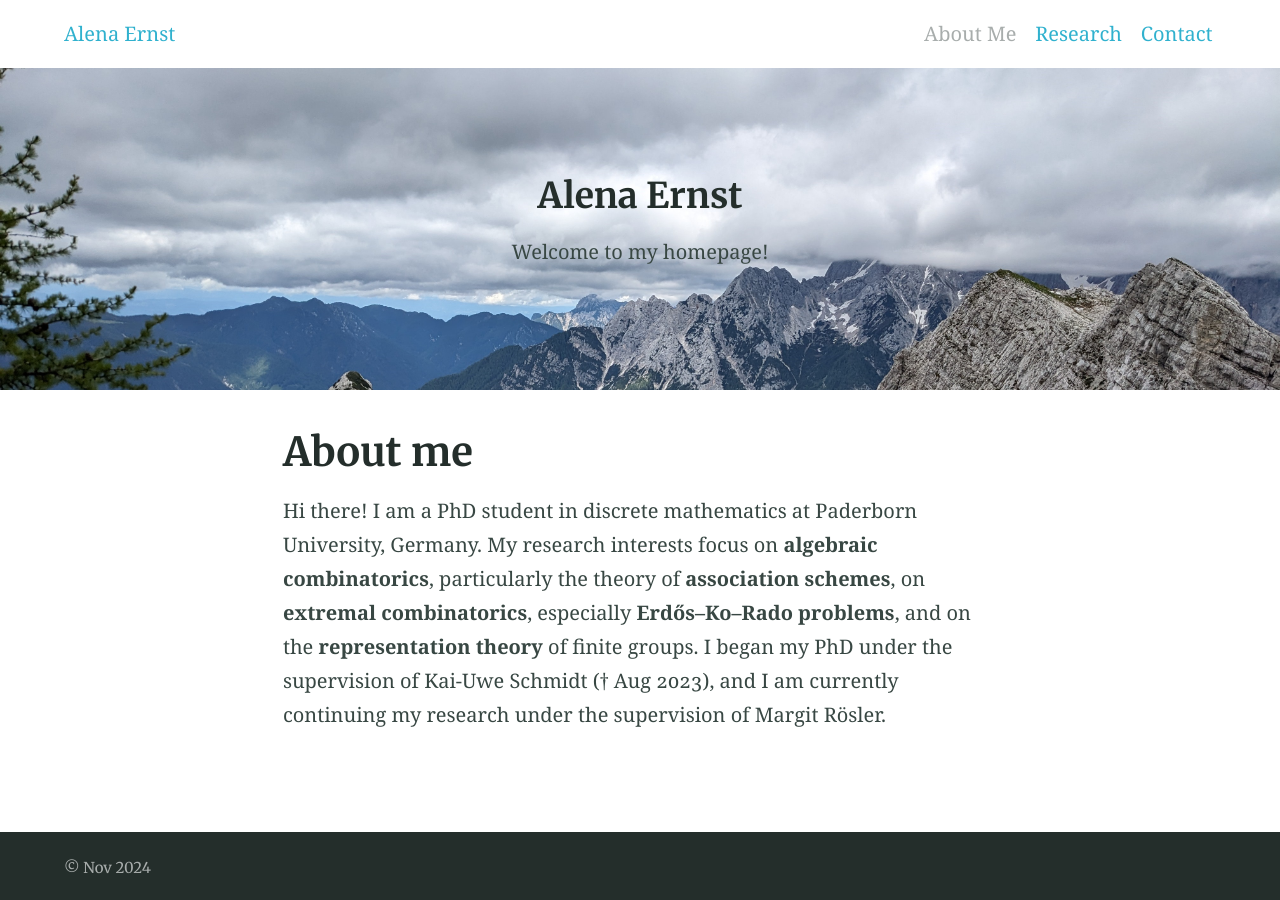
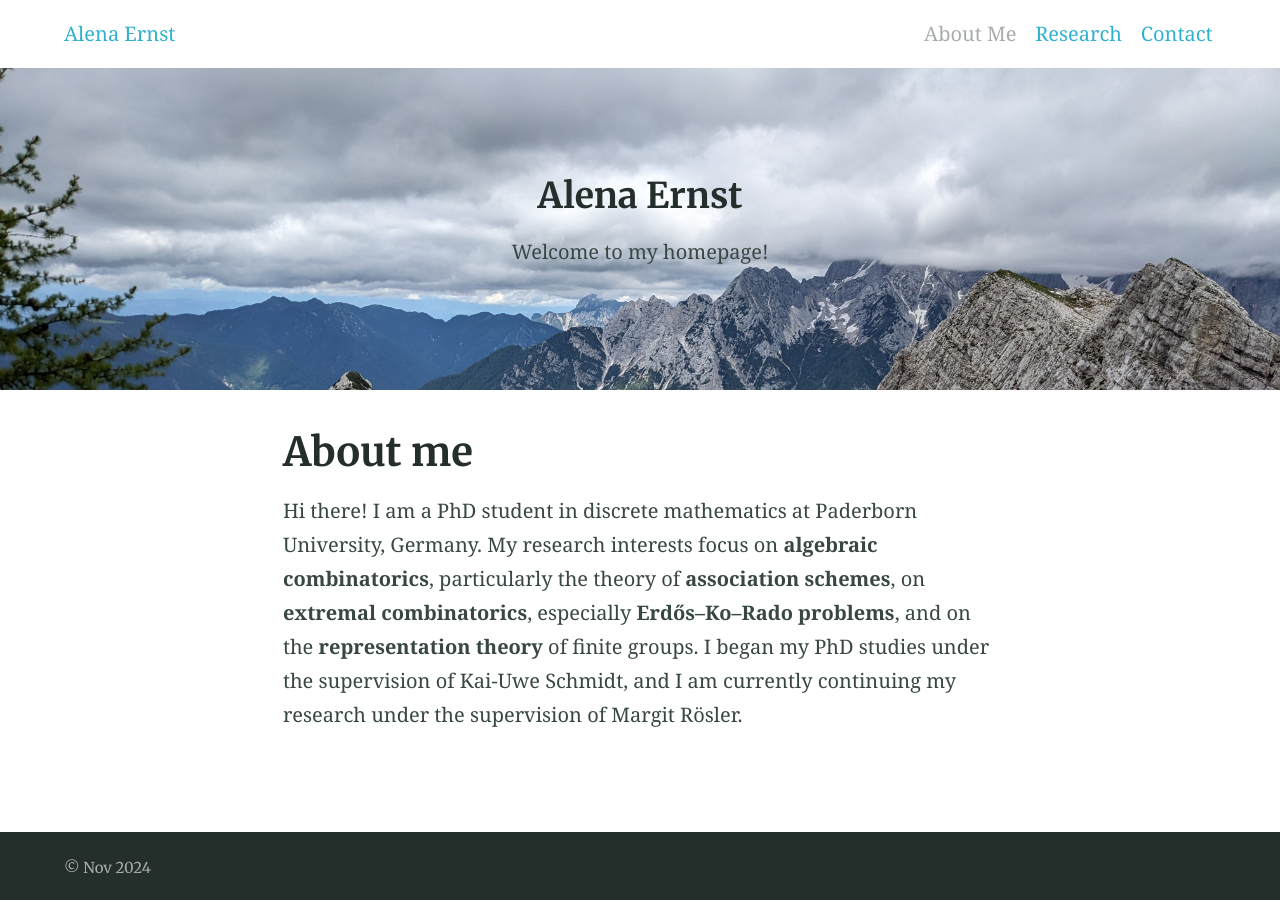
Before and after one commit to alenaernst/alenaernst.github.io, a Jekyll site: the page built from index.md, in a window 1280 px wide. Built offline with Jekyll 4.4.1, drawn with Linux system fonts in a browser that asks for light colours.

Commit message:
Update index.md

```diff
--- a/index.md
+++ b/index.md
@@ -8,9 +8,9 @@ excerpt: "Alena Ernst"
 ---
 
 Hi there!
-I am a PhD student in discrete mathematics at Paderborn University, Germany. My research interests focus on **algebraic combinatorics**, particularly the theory of **association schemes**, on **extremal combinatorics**, especially **Erdős–Ko–Rado problems**, and on the **representation theory** of finite groups. I began my PhD under the supervision of Kai-Uwe Schmidt († Aug 2023), and I am currently continuing my research under the supervision of Margit Rösler.
+I am a PhD student in discrete mathematics at Paderborn University, Germany. My research interests focus on **algebraic combinatorics**, particularly the theory of **association schemes**, on **extremal combinatorics**, especially **Erdős–Ko–Rado problems**, and on the **representation theory** of finite groups. I began my PhD studies under the supervision of Kai-Uwe Schmidt, and I am currently continuing my research under the supervision of Margit Rösler.
 
-<!-- {% include button.html text="Fork it" icon="github" link="https://github.com/daviddarnes/alembic" color="#0366d6" %} {% include button.html text="Buy me a coffee ☕️" link="https://buymeacoffee.com/daviddarnes#support" color="#f68140" %} {% include button.html text="Tweet it" icon="twitter" link="https://twitter.com/intent/tweet/?url=https://alembic.darn.es&text=Alembic%20-%20A%20Jekyll%20boilerplate%20theme&via=DavidDarnes" color="#0d94e7" %} {% include button.html text="Install Alembic ⚗️" link="https://github.com/daviddarnes/alembic#installation" %} -->
+<!--  († Aug 2023) {% include button.html text="Fork it" icon="github" link="https://github.com/daviddarnes/alembic" color="#0366d6" %} {% include button.html text="Buy me a coffee ☕️" link="https://buymeacoffee.com/daviddarnes#support" color="#f68140" %} {% include button.html text="Tweet it" icon="twitter" link="https://twitter.com/intent/tweet/?url=https://alembic.darn.es&text=Alembic%20-%20A%20Jekyll%20boilerplate%20theme&via=DavidDarnes" color="#0d94e7" %} {% include button.html text="Install Alembic ⚗️" link="https://github.com/daviddarnes/alembic#installation" %} -->
 
 <!-- ## Features
 
```
